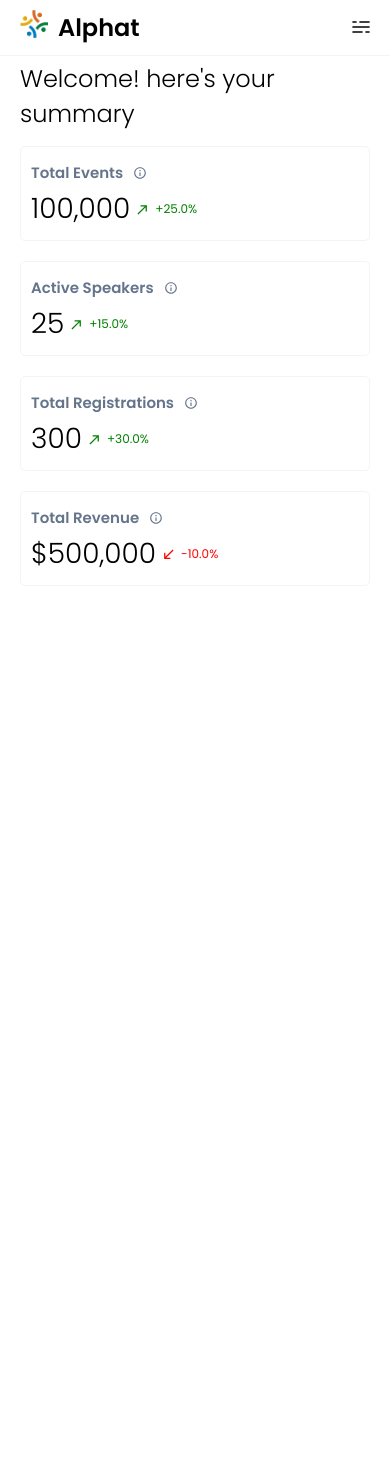
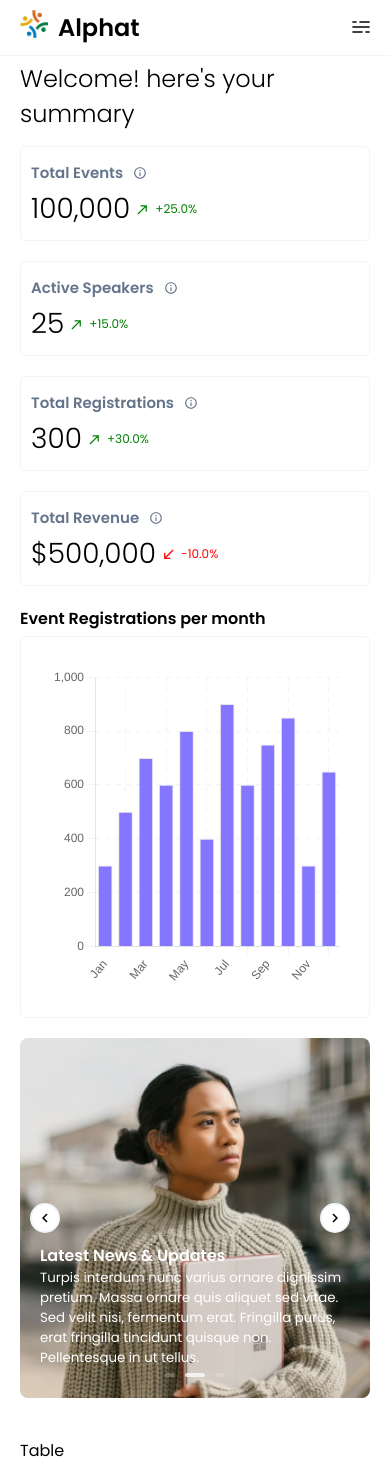
Before and after one commit to Tun95/alphatask, a React (Vite) app: page / in a window 390 px wide. Before the commit the page ends 844 px from the top, so only its background shows below. Built offline with nearby package versions, Linux system fonts and the light colour scheme.

Commit message:
FEAT: added chart and slider

```diff
--- a/package.json
+++ b/package.json
@@ -30,6 +30,7 @@
     "@eslint/js": "^9.11.1",
     "@types/react": "^18.3.10",
     "@types/react-dom": "^18.3.0",
+    "@types/react-slick": "^0.23.13",
     "@vitejs/plugin-react": "^4.3.2",
     "eslint": "^9.11.1",
     "eslint-plugin-react-hooks": "^5.1.0-rc.0",
--- a/src/App.css
+++ b/src/App.css
@@ -89,28 +89,27 @@ body {
 .control_btn .next,
 .control_btn .prev {
   position: absolute;
-  top: -47px;
-  width: 40px;
-  height: 40px;
+  /* top: -47px; */
+  width: 30px;
+  height: 30px;
   border-radius: 50%;
   transform: 0.5s;
   z-index: 5;
-  background: transparent;
+  background-color: var(--color-white);
+  outline: none;
+  border: 2px solid var(--color-border);
   cursor: pointer;
-  color: var(--color-light-gray);
 }
 .control_btn .prev {
-  right: 180px;
+  left: 10px;
+  top: 165px;
 }
 .control_btn .next {
-  right: 120px;
+  right: 20px;
+  bottom: 165px;
 }
 .control_btn .icon {
-  font-size: 30px;
-}
-.control_btn .next:hover,
-.control_btn .prev:hover {
-  color: var(--color-primary);
+  font-size: 18px;
 }
 
 /*----- Resolutions -------*/
--- a/src/components/dashboard/chart/Chart.tsx
+++ b/src/components/dashboard/chart/Chart.tsx
@@ -1,13 +1,121 @@
-import "./styles.scss"
+import { useEffect, useRef } from "react";
+import Chart from "chart.js/auto";
+import { ChartOptions } from "chart.js";
+import "./styles.scss";
 
-function Chart() {
+function BarChart() {
+  const chartRef = useRef<HTMLCanvasElement | null>(null);
+  const chartInstanceRef = useRef<Chart | null>(null);
+
+  useEffect(() => {
+    if (chartRef.current) {
+      const ctx = chartRef.current.getContext("2d");
+      if (ctx) {
+        // Destroy the existing chart instance if it exists
+        if (chartInstanceRef.current) {
+          chartInstanceRef.current.destroy();
+        }
+
+        // Create the new bar chart
+        chartInstanceRef.current = new Chart(ctx, {
+          type: "bar",
+          data: {
+            labels: [
+              "Jan",
+              "Feb",
+              "Mar",
+              "Apr",
+              "May",
+              "Jun",
+              "Jul",
+              "Aug",
+              "Sep",
+              "Oct",
+              "Nov",
+              "Dec",
+            ],
+            datasets: [
+              {
+                data: [
+                  300, 500, 700, 600, 800, 400, 900, 600, 750, 850, 300, 650,
+                ],
+                backgroundColor: "#8576ff",
+                borderWidth: 1,
+              },
+            ],
+          },
+          options: {
+            responsive: true,
+            maintainAspectRatio: false,
+            plugins: {
+              legend: {
+                display: false,
+              },
+            },
+            // scales: {
+            //   y: {
+            //     beginAtZero: true,
+            //     max: 1000,
+            //     ticks: {
+            //       stepSize: 200,
+            //     },
+            //     grid: {
+            //       color: "#f1f5f9", // Light grid color for dotted effect
+            //       borderDash: [5, 5], // Dotted line effect
+            //     },
+            //   },
+            //   x: {
+            //     grid: {
+            //       color: "#f1f5f9", // Light grid color for dotted effect
+            //       borderDash: [5, 5], // Dotted line effect
+            //     },
+            //   },
+            // },
+
+            scales: {
+              x: {
+                grid: {
+                  color: "#f1f5f9",
+                },
+                border: {
+                  dash: [5, 5],
+                },
+
+              },
+              y: {
+                beginAtZero: true,
+                max: 1000,
+                grid: {
+                  color: "#f1f5f9",
+                },
+                border: {
+                  dash: [5, 5],
+                },
+                ticks: {
+                  stepSize: 200,
+                },
+              },
+            },
+          } as ChartOptions,
+        });
+      }
+    }
+
+    // Cleanup function to destroy chart instance when component unmounts
+    return () => {
+      if (chartInstanceRef.current) {
+        chartInstanceRef.current.destroy();
+      }
+    };
+  }, []);
+
   return (
-    <div>
-      <div>
-     <data></data>
+    <div className="chart">
+      <div className="chart_content">
+        <canvas ref={chartRef} />
       </div>
     </div>
-  )
+  );
 }
 
-export default Chart
+export default BarChart;
--- a/src/components/dashboard/chart/styles.scss
+++ b/src/components/dashboard/chart/styles.scss
@@ -0,0 +1,10 @@
+.chart {
+  width: 100%;
+  height: 100%;
+  .chart_content {
+    padding: 20px;
+    height: 100%;
+    border-radius: 8px;
+    min-height: 360px;
+  }
+}
--- a/src/components/dashboard/slider/Slider.tsx
+++ b/src/components/dashboard/slider/Slider.tsx
@@ -1,7 +1,85 @@
+import SliderCards from "./SliderCards";
 import "./styles.scss";
+import Slider from "react-slick";
+import s1 from "../../../assets/slider/s1.png";
+import KeyboardArrowLeftIcon from "@mui/icons-material/KeyboardArrowLeft";
+import KeyboardArrowRightIcon from "@mui/icons-material/KeyboardArrowRight";
 
-function Slider() {
-  return <div></div>;
+const data = [
+  {
+    img: s1,
+    title: "Latest News & Updates",
+    description:
+      "Turpis interdum nunc varius ornare dignissim pretium. Massa ornare quis aliquet sed vitae. Sed velit nisi, fermentum erat. Fringilla purus, erat fringilla tincidunt quisque non. Pellentesque in ut tellus.",
+  },
+  {
+    img: s1,
+    title: "Latest News & Updates",
+    description:
+      "Turpis interdum nunc varius ornare dignissim pretium. Massa ornare quis aliquet sed vitae. Sed velit nisi, fermentum erat. Fringilla purus, erat fringilla tincidunt quisque non. Pellentesque in ut tellus.",
+  },
+  {
+    img: s1,
+    title: "Latest News & Updates",
+    description:
+      "Turpis interdum nunc varius ornare dignissim pretium. Massa ornare quis aliquet sed vitae. Sed velit nisi, fermentum erat. Fringilla purus, erat fringilla tincidunt quisque non. Pellentesque in ut tellus.",
+  },
+];
+
+interface ArrowProps {
+  onClick?: () => void;
 }
 
-export default Slider;
+// NextArrow component
+const NextArrow: React.FC<ArrowProps> = (props) => {
+  const { onClick } = props;
+  return (
+    <div className="control_btn l_flex" onClick={onClick}>
+      <button className="next l_flex">
+        <KeyboardArrowRightIcon className="icon" />
+      </button>
+    </div>
+  );
+};
+
+// PrevArrow component
+const PrevArrow: React.FC<ArrowProps> = (props) => {
+  const { onClick } = props;
+  return (
+    <div className="control_btn l_flex" onClick={onClick}>
+      <button className="prev l_flex">
+        <KeyboardArrowLeftIcon className="icon" />
+      </button>
+    </div>
+  );
+};
+
+function SliderComponent() {
+  const settings = {
+    dots: true,
+    infinite: true,
+    speed: 500,
+    autoplay: true,
+    slidesToShow: 1,
+    slidesToScroll: 1,
+    nextArrow: <NextArrow />,
+    prevArrow: <PrevArrow />,
+    appendDots: (dots: React.ReactNode) => {
+      return <ul style={{ margin: "0px" }}>{dots}</ul>;
+    },
+  };
+  return (
+    <div className="slider_component">
+      {" "}
+      <div className="news_list">
+        <Slider {...settings} className="slick_slider">
+          {data?.map((item, index) => (
+            <SliderCards item={item} index={index} key={index} />
+          ))}
+        </Slider>
+      </div>
+    </div>
+  );
+}
+
+export default SliderComponent;
--- a/src/components/dashboard/slider/SliderCards.tsx
+++ b/src/components/dashboard/slider/SliderCards.tsx
@@ -1,5 +1,32 @@
-function SliderCards() {
-  return <div></div>;
+interface SliderCardProps {
+  item: {
+    img: string;
+    title: string;
+    description: string;
+  };
+  index: number;
+}
+
+function SliderCards({ item, index }: SliderCardProps) {
+  return (
+    <div className="slider_card">
+      <div className="slider_content">
+        <div className="img">
+          <img src={item.img} alt={`Slide ${index}`} />
+        </div>
+        <div className="title_desc">
+          <div className="title">
+            <h4>{item.title}</h4>
+          </div>
+          <div className="description">
+            <small>
+              <p>{item.description}</p>
+            </small>
+          </div>
+        </div>
+      </div>
+    </div>
+  );
 }
 
 export default SliderCards;
--- a/src/components/dashboard/slider/styles.scss
+++ b/src/components/dashboard/slider/styles.scss
@@ -0,0 +1,58 @@
+.slider_component {
+  position: relative;
+  .slick_slider {
+    position: relative;
+    .slider_card {
+      .slider_content {
+        position: relative;
+        .img {
+          width: 100%;
+          img {
+            width: 100%;
+            border-radius: 8px;
+            height: 360px;
+            object-fit: cover;
+          }
+        }
+        .title_desc {
+          position: absolute;
+          bottom: 30px;
+          color: var(--color-white);
+          padding: 0px 20px;
+        }
+      }
+    }
+  }
+}
+.slick-dots {
+  li {
+    width: 10px; // Default width for non-active dots
+    position: relative;
+    bottom: 30px;
+    &.slick-active {
+      width: 20px; // Adjust width for the active dot
+      button {
+        &::before {
+          font-size: 0;
+          content: "";
+          display: block;
+          width: 20px;
+          height: 4px;
+          background: var(--color-white);
+          border-radius: 2px;
+        }
+      }
+    }
+    button {
+      &::before {
+        font-size: 0;
+        content: "";
+        display: block;
+        width: 10px;
+        height: 4px;
+        background: var(--color-border);
+        border-radius: 2px;
+      }
+    }
+  }
+}
--- /dev/null
+++ b/src/components/dashboard/table/Table.tsx
@@ -0,0 +1,6 @@
+import "./styles.scss";
+function TableComponent() {
+  return <div>Table</div>;
+}
+
+export default TableComponent;
--- a/src/context/Context.tsx
+++ b/src/context/Context.tsx
@@ -16,8 +16,8 @@ interface State {
 // Define the action types, including both UI and drawer actions
 interface Action {
   type: "DARK_MODE" | "LIGHT_MODE" | "TOGGLE_DRAWER";
-  anchor?: Anchor; // Anchor is only required for drawer actions
-  open?: boolean; // Open is only used in drawer actions
+  anchor?: Anchor;
+  open?: boolean;
 }
 
 // Define the context props for state, dispatch, and toggleDrawer
--- a/src/screens/dashboardscreen/DashboardScreen.tsx
+++ b/src/screens/dashboardscreen/DashboardScreen.tsx
@@ -3,6 +3,9 @@ import "./styles.scss";
 import NavBar from "../../common/navbar/NavBar";
 import SideBar from "../../common/sidebar/SideBar";
 import Widget from "../../components/dashboard/widgets/Widget";
+import BarChart from "../../components/dashboard/chart/Chart";
+import SliderComponent from "../../components/dashboard/slider/Slider";
+import TableComponent from "../../components/dashboard/table/Table";
 
 function DashboardScreen() {
   const TotalEvent = 100000;
@@ -34,11 +37,22 @@ function DashboardScreen() {
               <Widget TotalUsers={TotalUsers} type="users" />
               <Widget TotalRevenue={TotalRevenue} type="revenue" />
             </div>
-            <div className="chart_slider">
-              <div className="chart"></div>
-              <div className="slider"></div>
+            <div className="chart_slider_section">
+              <div className="header">
+                <h4>Event Registrations per month</h4>
+              </div>
+              <div className="chart_slider ">
+                <div className="bar_chart">
+                  <BarChart />
+                </div>
+                <div className="slider">
+                  <SliderComponent />
+                </div>
+              </div>
             </div>
-            <div className="table_filters"></div>
+            <div className="table_filters">
+              <TableComponent />
+            </div>
           </div>
         </div>
       </div>
--- a/src/screens/dashboardscreen/styles.scss
+++ b/src/screens/dashboardscreen/styles.scss
@@ -9,12 +9,39 @@
       .right {
         padding-right: 20px;
         width: 100%;
+        overflow: hidden;
         .widgets {
           display: flex;
           padding: 20px 0px;
           gap: 20px;
           width: 100%;
           flex-wrap: wrap;
+        }
+        .chart_slider_section {
+          margin-bottom: 20px;
+          .chart_slider {
+            width: 100%;
+            display: grid;
+            grid-template-columns: repeat(2, 1fr);
+            gap: 20px;
+            margin-top: 5px;
+
+            .bar_chart {
+              width: 100%;
+
+              border: 1px solid var(--color-border);
+              padding: 10px;
+              border-radius: 5px;
+              height: 360px;
+              overflow: hidden;
+            }
+            .slider {
+              width: 100%;
+
+              height: 360px;
+              overflow: hidden;
+            }
+          }
         }
       }
       /*======= MEDIA QUERIES (SMALL DEVICES) =======*/
@@ -28,9 +55,18 @@
         .right {
           padding-right: 0;
           .widgets,
-          .chart_slider,
+          .chart_slider_section,
           .table_filters {
             padding: 10px 20px;
+          }
+          .chart_slider_section {
+            .chart_slider {
+              grid-template-columns: 1fr;
+              .bar_chart,
+              .slider {
+                height: 100%;
+              }
+            }
           }
         }
       }
```
Also changed, not shown: src/components/dashboard/table/styles.scss (added), 1 other file (tests, documents, lock files or other folders).
